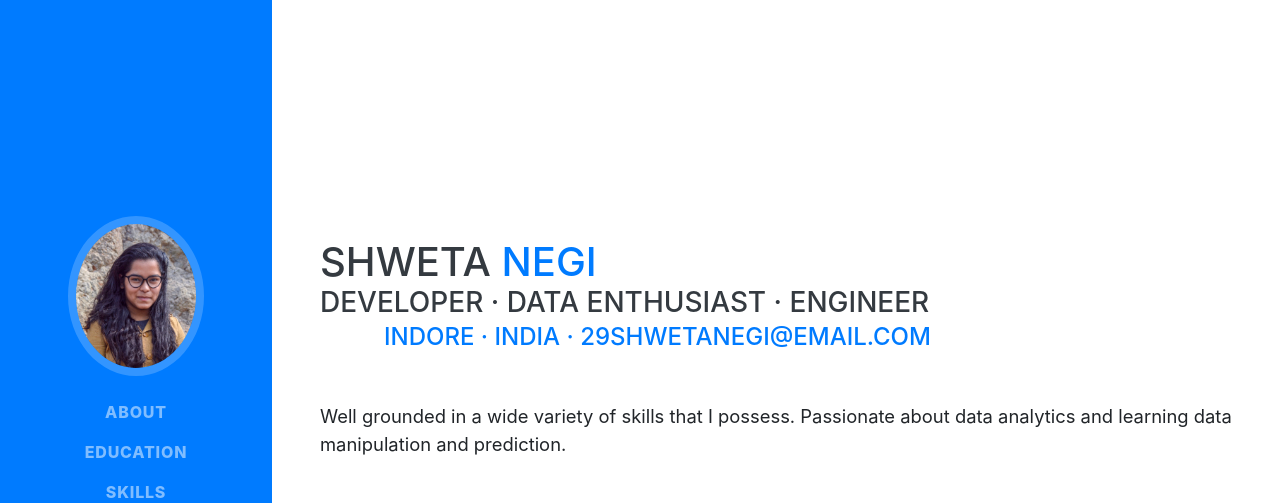
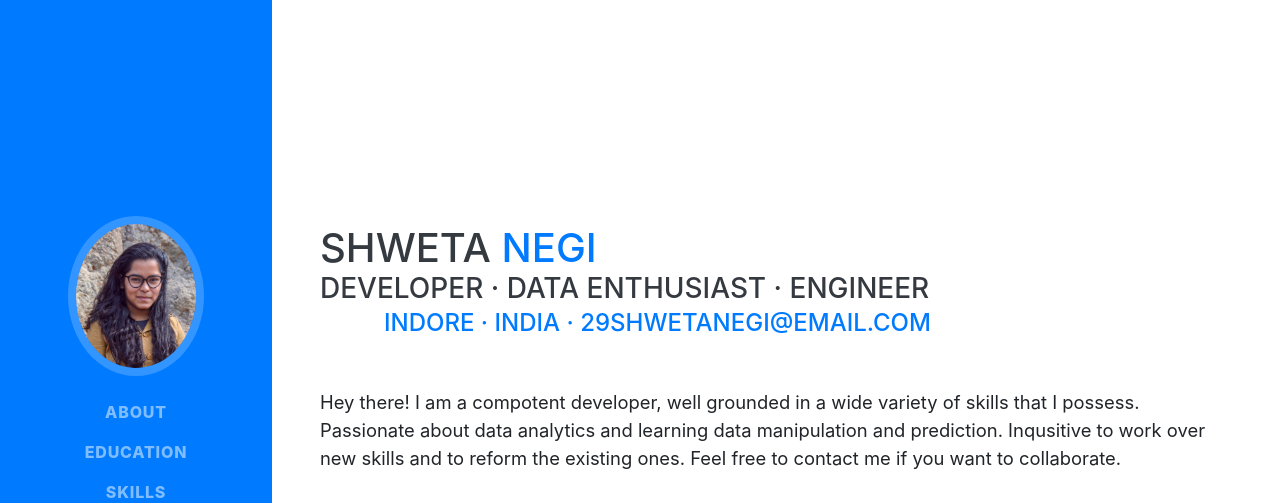
Before and after one commit to 11shwetanegi/11shwetanegi.github.io, a website with bundled scripts: page index.html in a window 1280 px wide. Shown: the top 503 px of the page. Built offline with nearby package versions, Linux system fonts and the light colour scheme; a web font is replaced by a local one.

Commit message:
Update index.html

```diff
--- a/index.html
+++ b/index.html
@@ -72,7 +72,7 @@
           <a href="mailto:name@email.com">29shwetanegi@email.com</a>
         </div></span>
 
-        <p class="lead mb-5">Well grounded in a wide variety of skills that I possess. Passionate about data analytics and learning data manipulation and prediction.</p>
+        <p class="lead mb-5">Hey there! I am a compotent developer, well grounded in a wide variety of skills that I possess. Passionate about data analytics and learning data manipulation and prediction. Inqusitive to work over new skills and to reform the existing ones. Feel free to contact me if you want to collaborate.</p>
         <div class="social-icons">
           <a href="https://www.linkedin.com/in/shweta-negi-76963b165/">
             <i class="fab fa-linkedin-in"></i>
```
